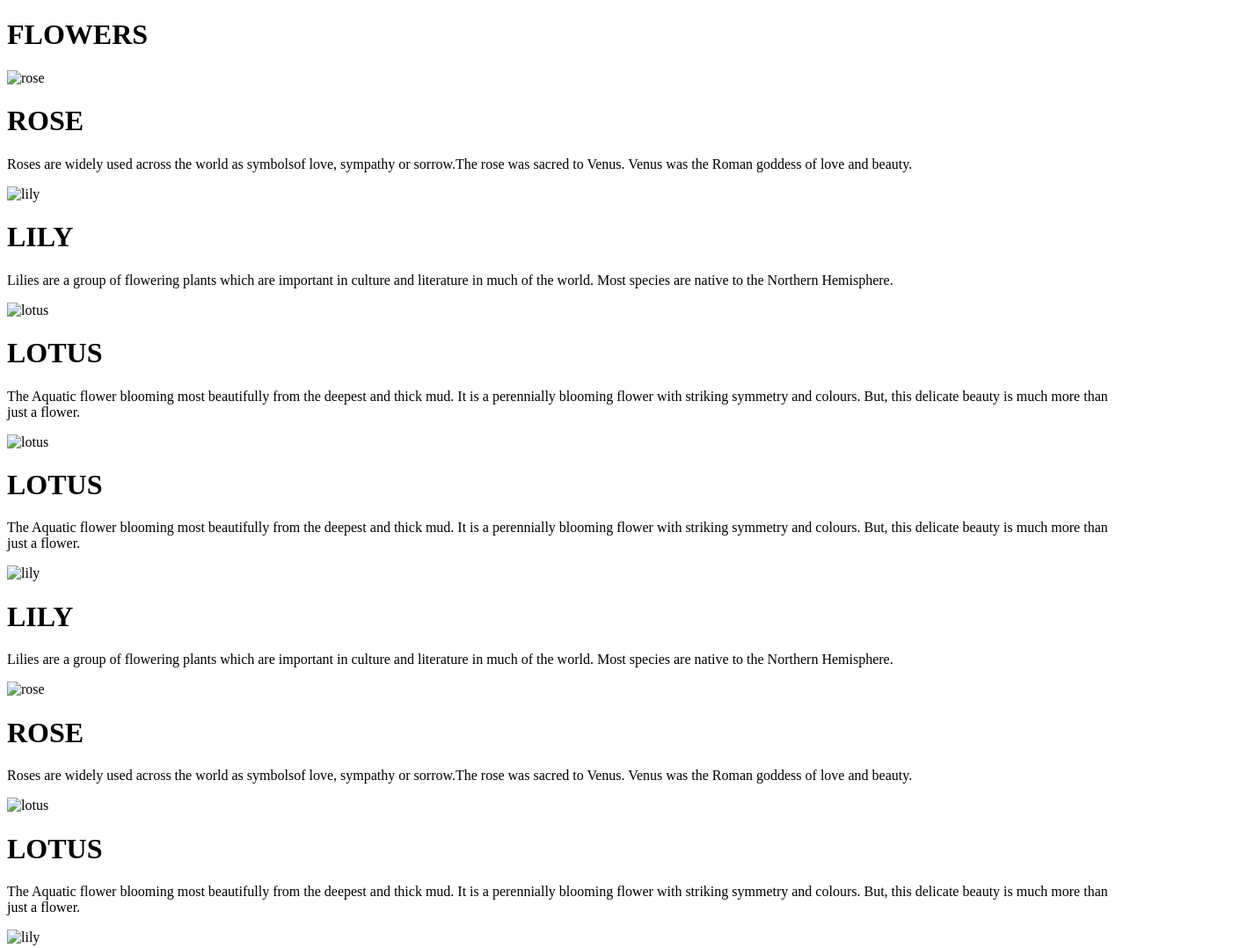
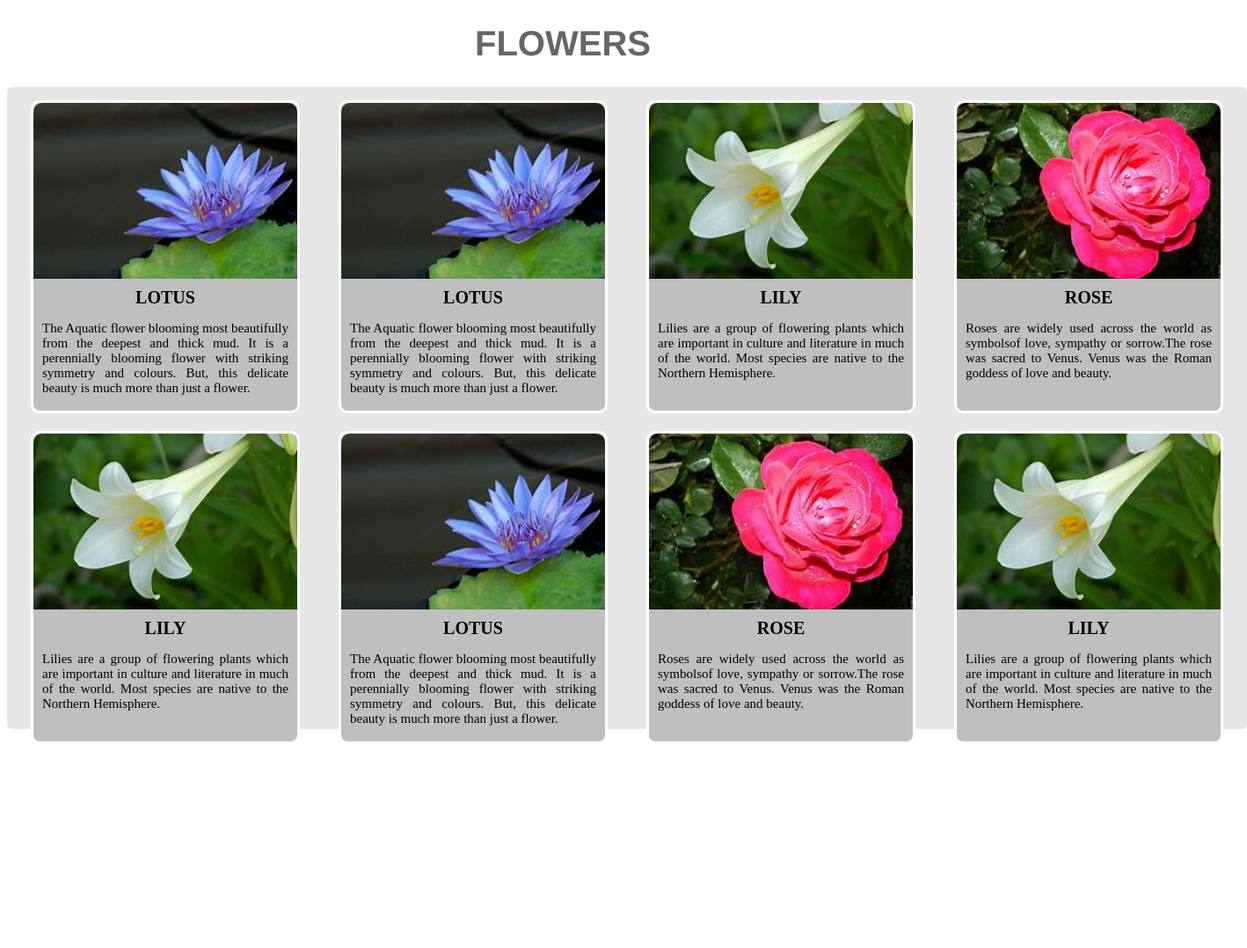
Before and after one commit to Gayatripatil1908/event-ticket, a plain HTML site: page pages/navbar.html in a window 1280 px wide. Shown: the top 1078 px of the page at 88% size, 1418 px wide, since content can reach past the window. After the commit the page ends 846 px from the top, so only its background shows below. Drawn offline with Linux system fonts and the light colour scheme.

Commit message:
new changes added

```diff
--- a/pages/navbar.html
+++ b/pages/navbar.html
@@ -4,61 +4,118 @@
     <meta charset="UTF-8">
     <meta name="viewport" content="width=device-width, initial-scale=1.0">
     <title>navbar</title>
+    <style>
+        .item{
+            background-color: #bfbfbf;
+            height: 350px;
+            width: 300px;
+            margin: 10px auto;
+            font-size: 50px;
+            border-radius: 10px;
+            border: solid 3px white;
+
+
+
+        }
+        .container{
+            height: 720px;
+            width: 1400px;
+            display: flex;
+            flex-wrap: wrap;
+            flex-direction: row-reverse;
+            justify-content:space-evenly;
+            padding: 5px;
+            border-radius: 5px;
+            margin: auto;
+            background-color: #e6e6e6;
+        }
+
+        .img{
+            width: 100%;
+            display: block;
+            margin: 0px;
+            border-radius: 10px 10px 0 0;
+            height: 200px;
+            object-fit:cover ;
+
+        }
+
+        .p-title{
+            text-align: center;
+            font-size: 20px;
+            margin: 10px 0;
+
+        }
+
+        .p-description{
+            text-align: justify;
+            font-size: 15px;
+            padding: 0 10px;
+
+        }
+
+        .heading{
+            text-align: center;
+            font-family: 'Franklin Gothic Medium', 'Arial Narrow', Arial, sans-serif;
+            font-size: 40px;
+            color: #666666;
+        }
+    </style>
 </head>
 <body>
     <h1 class="heading">FLOWERS</h1>
     <div class="container">
         <div class="item">
-            <img src="./img/rose.jpeg" class="img" alt="rose">
+            <img src="./../img/rose.jpeg" class="img" alt="rose">
             <h1 class="p-title">ROSE</h1>
             <p class="p-description">
                 Roses are widely used across the world as symbolsof love, sympathy or sorrow.The rose was sacred to Venus. Venus was the Roman goddess of love and beauty.
             </p>
         </div>
         <div class="item">
-            <img src="./img/lily.jpeg" class="img" alt="lily">
+            <img src="./../img/lily.jpeg" class="img" alt="lily">
             <h1 class="p-title">LILY</h1>
             <p class="p-description">
                 Lilies are a group of flowering plants which are important in culture and literature in much of the world. Most species are native to the Northern Hemisphere.
             </p>
         </div>
         <div class="item">
-            <img src="./img/lotus.jpeg" class="img" alt="lotus">
+            <img src="./../img/lotus.jpeg" class="img" alt="lotus">
             <h1 class="p-title">LOTUS</h1>
             <p class="p-description">
                 The Aquatic flower blooming most beautifully from the deepest and thick mud. It is a perennially blooming flower with striking symmetry and colours. But, this delicate beauty is much more than just a flower.
             </p>
         </div>
         <div class="item">
-            <img src="./img/lotus.jpeg" class="img" alt="lotus">
+            <img src="./../img/lotus.jpeg" class="img" alt="lotus">
             <h1 class="p-title">LOTUS</h1>
             <p class="p-description">
                 The Aquatic flower blooming most beautifully from the deepest and thick mud. It is a perennially blooming flower with striking symmetry and colours. But, this delicate beauty is much more than just a flower.
             </p>
         </div>
         <div class="item">
-            <img src="./img/lily.jpeg" class="img" alt="lily">
+            <img src="./../img/lily.jpeg" class="img" alt="lily">
             <h1 class="p-title">LILY</h1>
             <p class="p-description">
                 Lilies are a group of flowering plants which are important in culture and literature in much of the world. Most species are native to the Northern Hemisphere.
             </p>
         </div>
         <div class="item">
-                <img src="./img/rose.jpeg" class="img" alt="rose">
+                <img src="./../img/rose.jpeg" class="img" alt="rose">
                 <h1 class="p-title">ROSE</h1>
                 <p class="p-description">
                     Roses are widely used across the world as symbolsof love, sympathy or sorrow.The rose was sacred to Venus. Venus was the Roman goddess of love and beauty.
                 </p>
         </div>
         <div class="item">
-            <img src="./img/lotus.jpeg" class="img" alt="lotus">
+            <img src="./../img/lotus.jpeg" class="img" alt="lotus">
             <h1 class="p-title">LOTUS</h1>
             <p class="p-description">
                 The Aquatic flower blooming most beautifully from the deepest and thick mud. It is a perennially blooming flower with striking symmetry and colours. But, this delicate beauty is much more than just a flower.
             </p>
         </div>
         <div class="item">
-            <img src="./img/lily.jpeg" class="img" alt="lily">
+            <img src="./../img/lily.jpeg" class="img" alt="lily">
             <h1 class="p-title">LILY</h1>
             <p class="p-description">
                 Lilies are a group of flowering plants which are important in culture and literature in much of the world. Most species are native to the Northern Hemisphere.
```
Also changed, not shown: img/lily.jpeg (added), img/lotus.jpeg (added), img/rose.jpeg (added).
